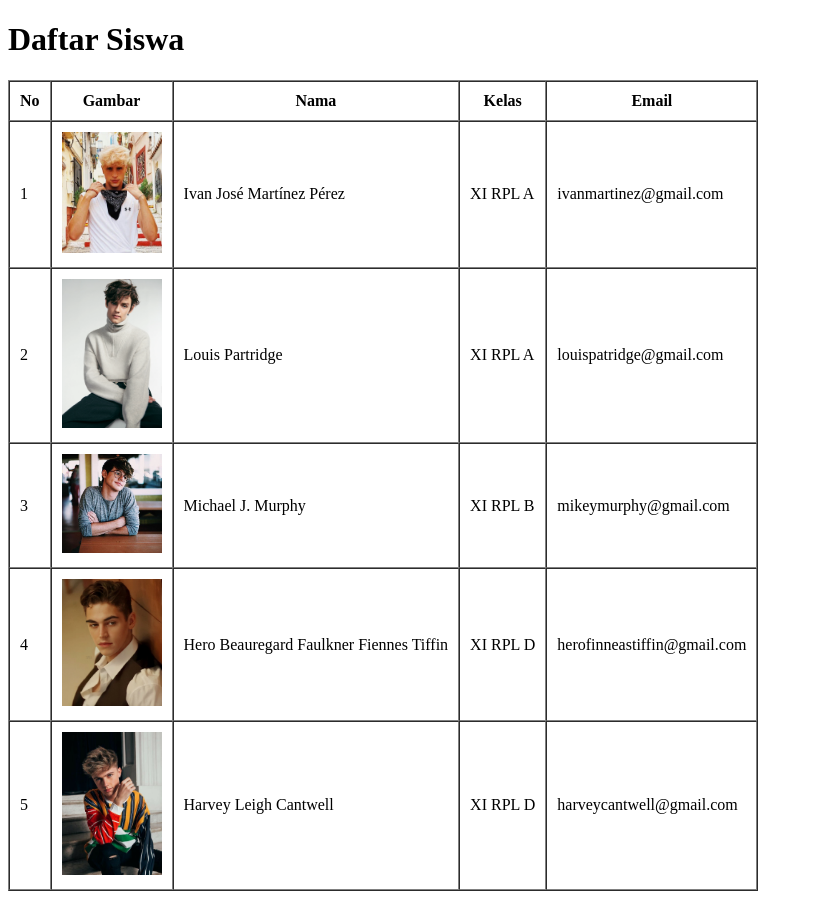
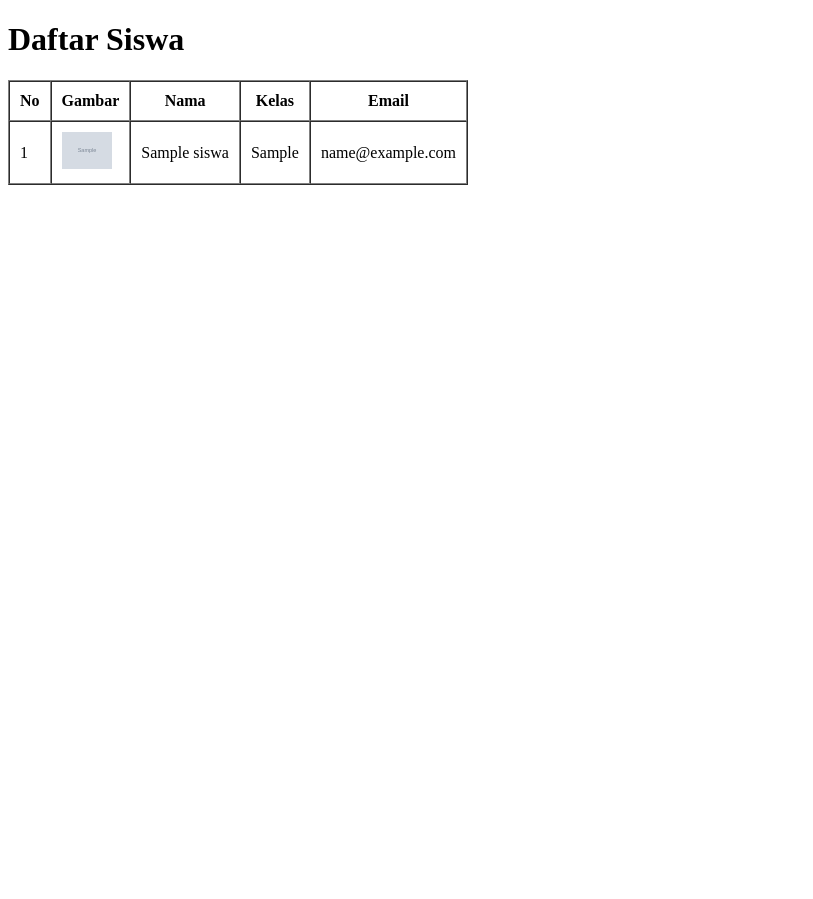
Before and after one commit to keishaputri-k/php_dasar, a PHP site: page / in a window 1280 px wide. Shown: the whole page, without its empty margins (0-813 px from the left). After the commit the page ends 185 px from the top, so only its background shows below. Run offline with PHP 8.4, Linux system fonts and the light colour scheme; tables that the repository leaves empty or names only in its code hold one stand-in row (values such as "Sample post"); grey boxes marked "Sample" are stand-in pictures.

Commit message:
17.02.2021

```diff
--- a/mySQL/index.php
+++ b/mySQL/index.php
@@ -1,3 +1,22 @@
+<?php
+//koneksi ke database
+//(host, user, password, namadatabase)
+$db = mysqli_connect("localhost", "root", "", "db_phpdasar");
+
+//ambil data dr table
+$result = mysqli_query($db, "SELECT * FROM tb_siswa");
+// var_dump($result);
+
+//ambil data (fetch) siswa
+// mysqli_fetch_row()
+// mysqli_fetch_assoc()
+// mysqli_fetch_array()
+// mysqli_fetch_object()
+// while($resultsiswa = mysqli_fetch_assoc($result)){
+// var_dump($resultsiswa);
+// };
+?>
+
 <!DOCTYPE html>
 <html lang="en">
 
@@ -18,41 +37,18 @@
             <th>Kelas</th>
             <th>Email</th>
         </tr>
+        <?php $i = 1;?>
+        <?php while($row = mysqli_fetch_assoc($result)):?>
         <tr>
-            <td>1</td>
-            <td><img src="img/ivanmartinez.jpeg" width="100"></td>
-            <td>Ivan José Martínez Pérez</td>
-            <td>XI RPL A</td>
-            <td>ivanmartinez@gmail.com</td>
+            <td><?=$i?></td>
+            <td><img src="img/<?=$row["gambar_siswa"];?>" width="50"></td>
+            <td><?=$row["nama_siswa"];?></td>
+            <td><?=$row["kelas_siswa"];?></td>
+            <td><?=$row["email_siswa"];?></td>
         </tr>
-        <tr>
-            <td>2</td>
-            <td><img src="img/luispatridge.jpeg" width="100"></td>
-            <td>Louis Partridge</td>
-            <td>XI RPL A</td>
-            <td>louispatridge@gmail.com</td>
-        </tr>
-        <tr>
-            <td>3</td>
-            <td><img src="img/mikeymurphy.jpeg" width="100"></td>
-            <td>Michael J. Murphy</td>
-            <td>XI RPL B</td>
-            <td>mikeymurphy@gmail.com</td>
-        </tr>
-        <tr>
-            <td>4</td>
-            <td><img src="img/herofiennes-tiffin.jpeg" width="100"></td>
-            <td>Hero Beauregard Faulkner Fiennes Tiffin</td>
-            <td>XI RPL D</td>
-            <td>herofinneastiffin@gmail.com</td>
-        </tr>
-        <tr>
-            <td>5</td>
-            <td><img src="img/harveycantwell.jpeg" width="100"></td>
-            <td>Harvey Leigh Cantwell</td>
-            <td>XI RPL D</td>
-            <td>harveycantwell@gmail.com</td>
-        </tr>
+        <?php $i++ ?>
+        <?php endwhile;?>
+
     </table>
 </body>
 
```
Also changed, not shown: mySQL/img/._harveycantwell.jpeg (deleted), mySQL/img/._herofiennes-tiffin.jpeg (deleted), mySQL/img/._ivanmartinez.jpeg (deleted), mySQL/img/._louispatridge.png (added), mySQL/img/._luispatridge.jpeg (deleted), mySQL/img/._mikeymurphy.jpeg (deleted), mySQL/img/louispatridge.png (renamed from mySQL/img/luispatridge.jpeg).
